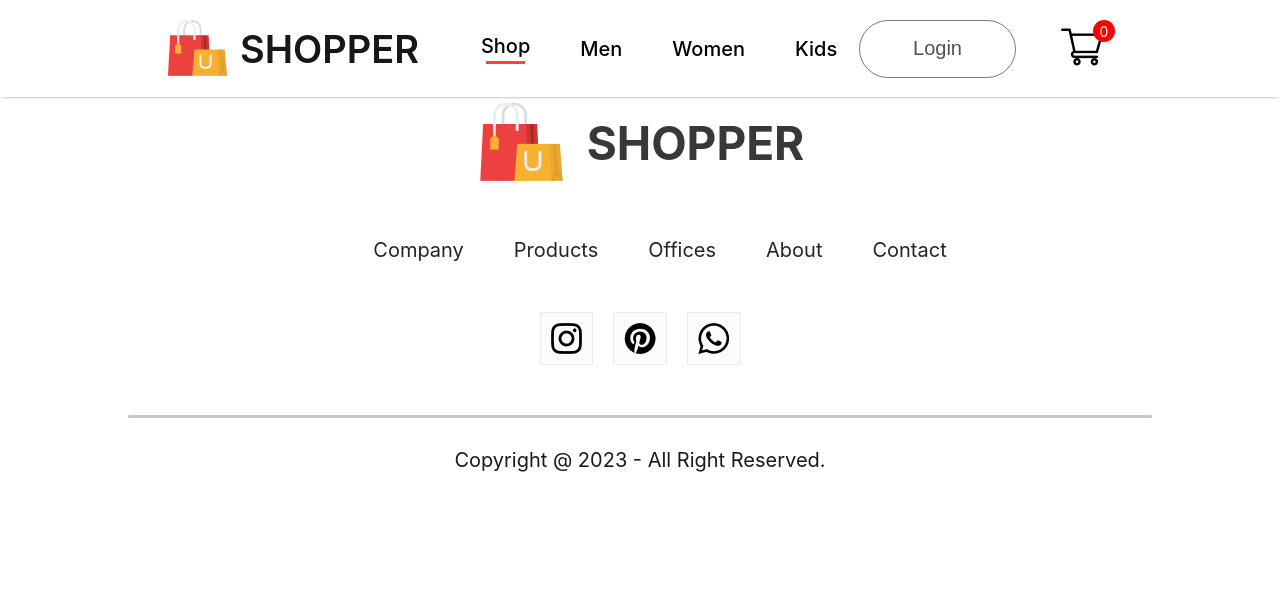
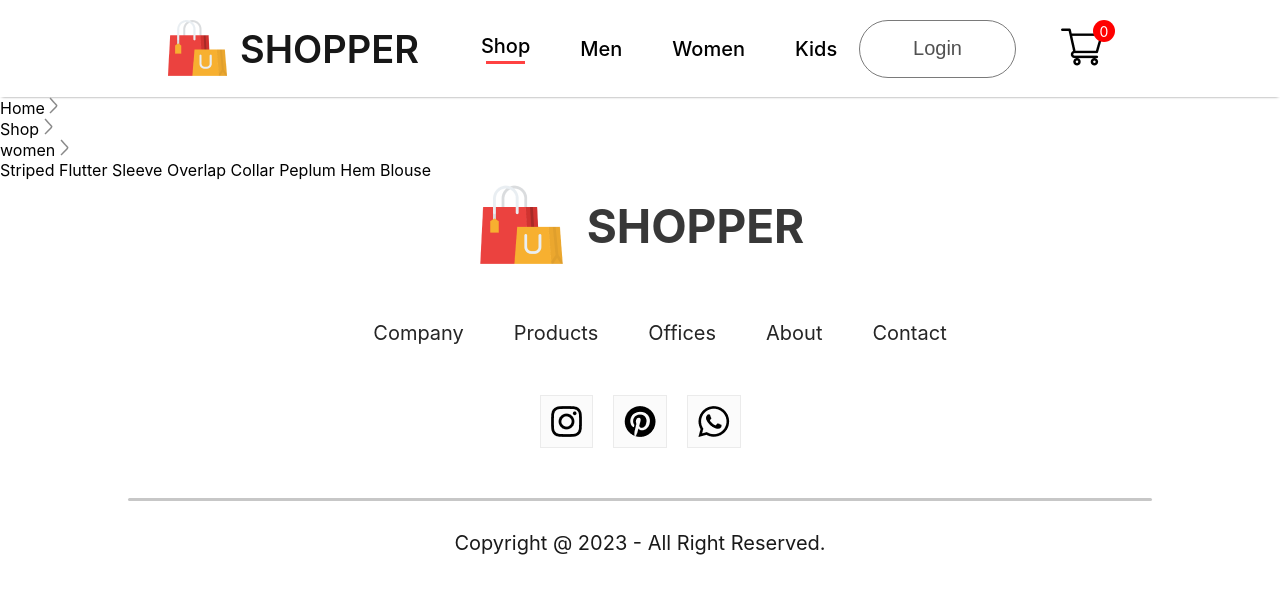
Before and after one commit to Wn0fbg/e-shop, a React (Create React App) app in the folder fronted/: page /product/12 in a window 1280 px wide. Shown: the top 594 px of the page. Built offline with nearby package versions, Linux system fonts and the light colour scheme.

Commit message:
page product

```diff
--- /dev/null
+++ b/fronted/src/components/Breadcrums/Breadcrum.jsx
@@ -0,0 +1,23 @@
+import React from "react";
+import arrow_icon from "../assets/breadcrum_arrow.png";
+
+const Breadcrums = (props) => {
+  const { product } = props;
+
+  return (
+    <div className="breadcrum">
+      <p>
+        Home <img src={arrow_icon} alt="" />{" "}
+      </p>
+      <p>
+        Shop <img src={arrow_icon} alt="" />
+      </p>
+      <p>
+        {product.category} <img src={arrow_icon} alt="" />
+      </p>
+      <p>{product.name}</p>
+    </div>
+  );
+};
+
+export default Breadcrums;
--- a/fronted/src/components/Item/Item.css
+++ b/fronted/src/components/Item/Item.css
@@ -1,5 +1,12 @@
 .item {
   width: 350px;
+}
+
+.item-link {
+  text-decoration: none;
+  color: #000;
+  font-size: 18px;
+  text-align: center;
 }
 
 .item p {
--- a/fronted/src/components/Item/Item.jsx
+++ b/fronted/src/components/Item/Item.jsx
@@ -1,15 +1,18 @@
 import React from "react";
 import "./Item.css";
+import { Link } from "react-router-dom";
 
 const Item = (props) => {
   return (
     <div className="item">
+      <Link to={`/product/${props.id}`} className="item-link">
         <img src={props.image} alt="" />
         <p>{props.name}</p>
         <div className="item-prices">
           <div className="item-price-new">${props.new_price}</div>
           <div className="item-price-old">${props.old_price}</div>
         </div>
+      </Link>
     </div>
   );
 };
--- a/fronted/src/pages/Product.jsx
+++ b/fronted/src/pages/Product.jsx
@@ -1,7 +1,18 @@
-import React from "react";
+import React, { useContext } from "react";
+import { ShopContext } from "../context/ShopContext";
+import { useParams } from "react-router-dom";
+import Breadcrum from "../components/Breadcrums/Breadcrum";
 
 const Product = () => {
-  return <div></div>;
+  const { all_product } = useContext(ShopContext);
+  const { productId } = useParams();
+  const product = all_product.find((e) => e.id === Number(productId));
+
+  return (
+    <div>
+      <Breadcrum product={product} />
+    </div>
+  );
 };
 
 export default Product;
```
Also changed, not shown: fronted/src/components/Breadcrums/Breadcrum.css (added). Lines whose indentation alone changed are shown as unchanged.
